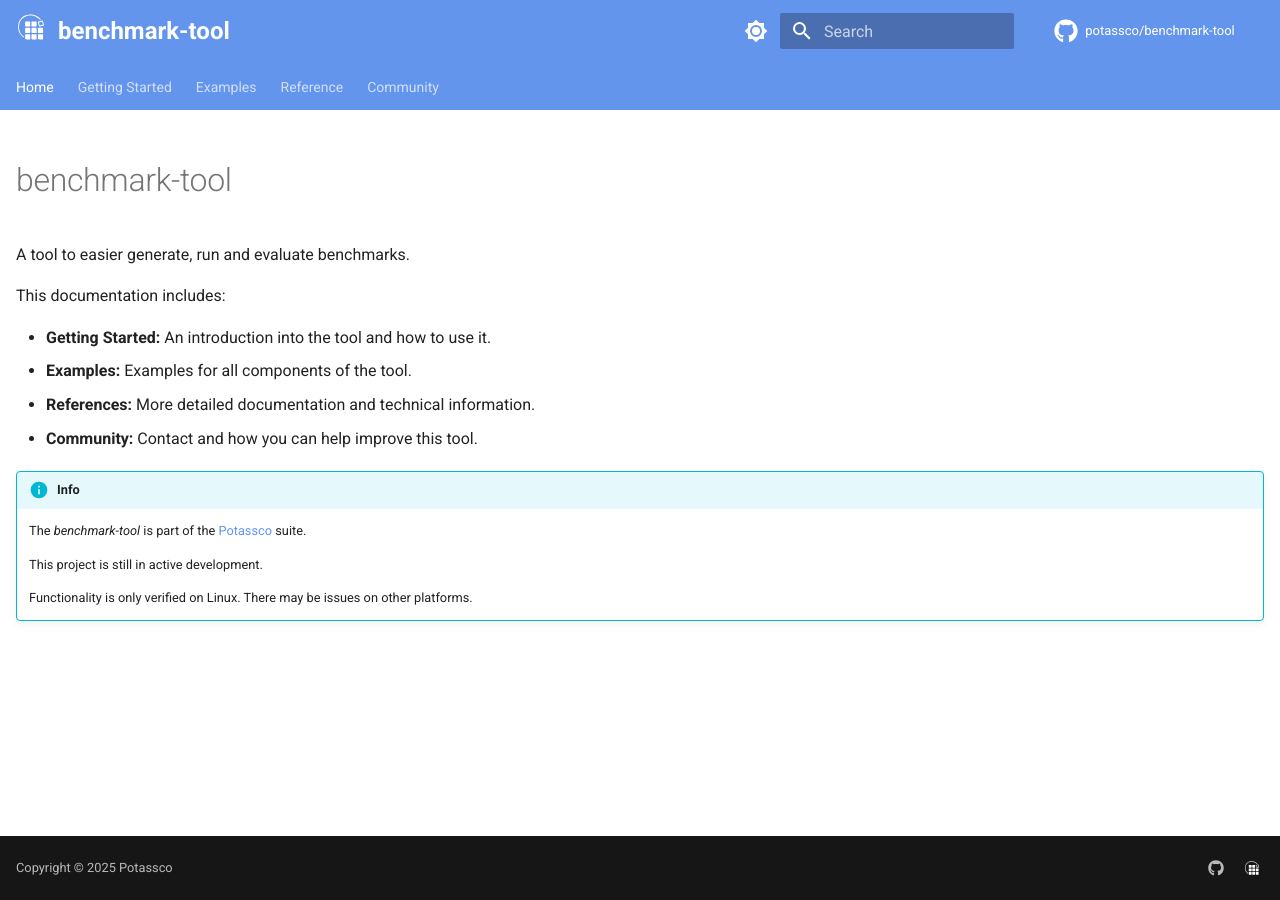
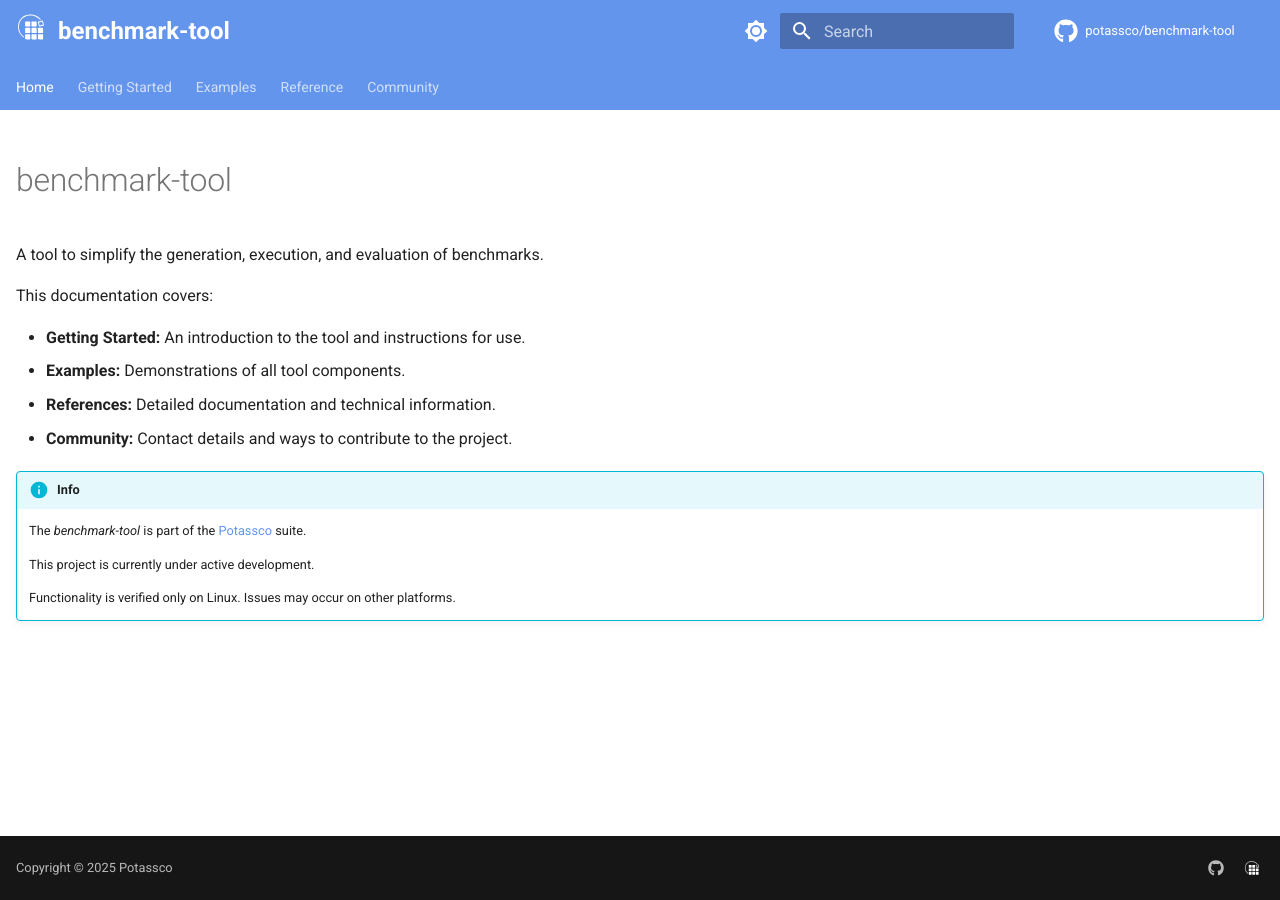
Before and after one commit to potassco/benchmark-tool, an MkDocs documentation site: the page built from docs/index.md, in a window 1280 px wide. Built offline with MkDocs 1.6.1 and Material for MkDocs 9.7.7, drawn with Linux system fonts in a browser that asks for light colours; comment, search, counter and statistics services are not loaded.

Commit message:
update overview

```diff
--- a/docs/index.md
+++ b/docs/index.md
@@ -6,18 +6,18 @@ hide:
 
 # benchmark-tool
 
-A tool to easier generate, run and evaluate benchmarks.
+A tool to simplify the generation, execution, and evaluation of benchmarks.
 
-This documentation includes:
+This documentation covers:
 
-- **Getting Started:** An introduction into the tool and how to use it.
-- **Examples:** Examples for all components of the tool.
-- **References:** More detailed documentation and technical information.
-- **Community:** Contact and how you can help improve this tool.
+- **Getting Started:** An introduction to the tool and instructions for use.
+- **Examples:** Demonstrations of all tool components.
+- **References:** Detailed documentation and technical information.
+- **Community:** Contact details and ways to contribute to the project.
 
 !!! info
-    The *benchmark-tool* is part of the [Potassco](https://potassco.org) suite.
+    The _benchmark-tool_ is part of the [Potassco](https://potassco.org) suite.
 
-    This project is still in active development.
+    This project is currently under active development.
 
-    Functionality is only verified on Linux. There may be issues on other platforms.
+    Functionality is verified only on Linux. Issues may occur on other platforms.
```
Also changed, not shown: 1 other file.
